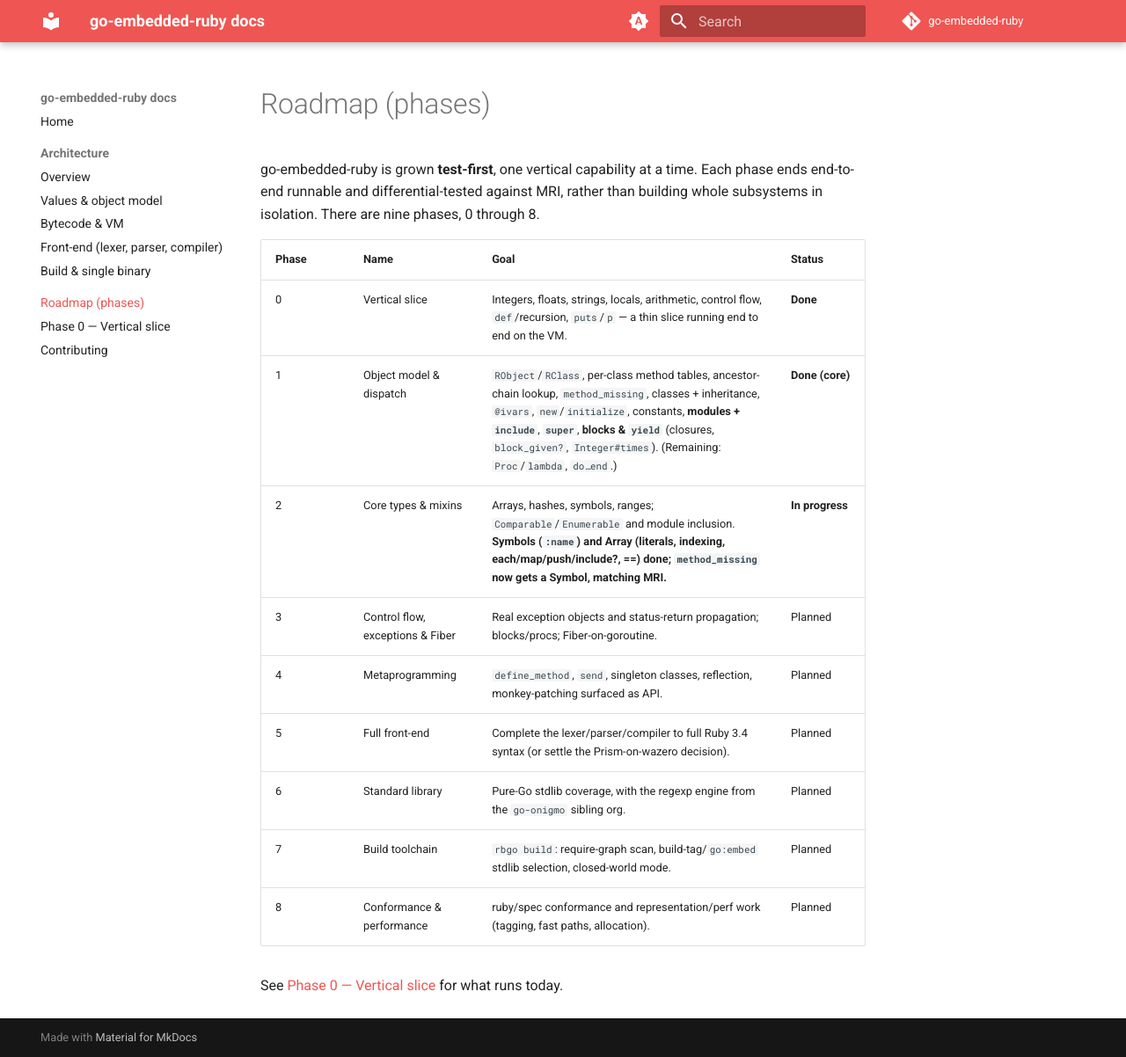
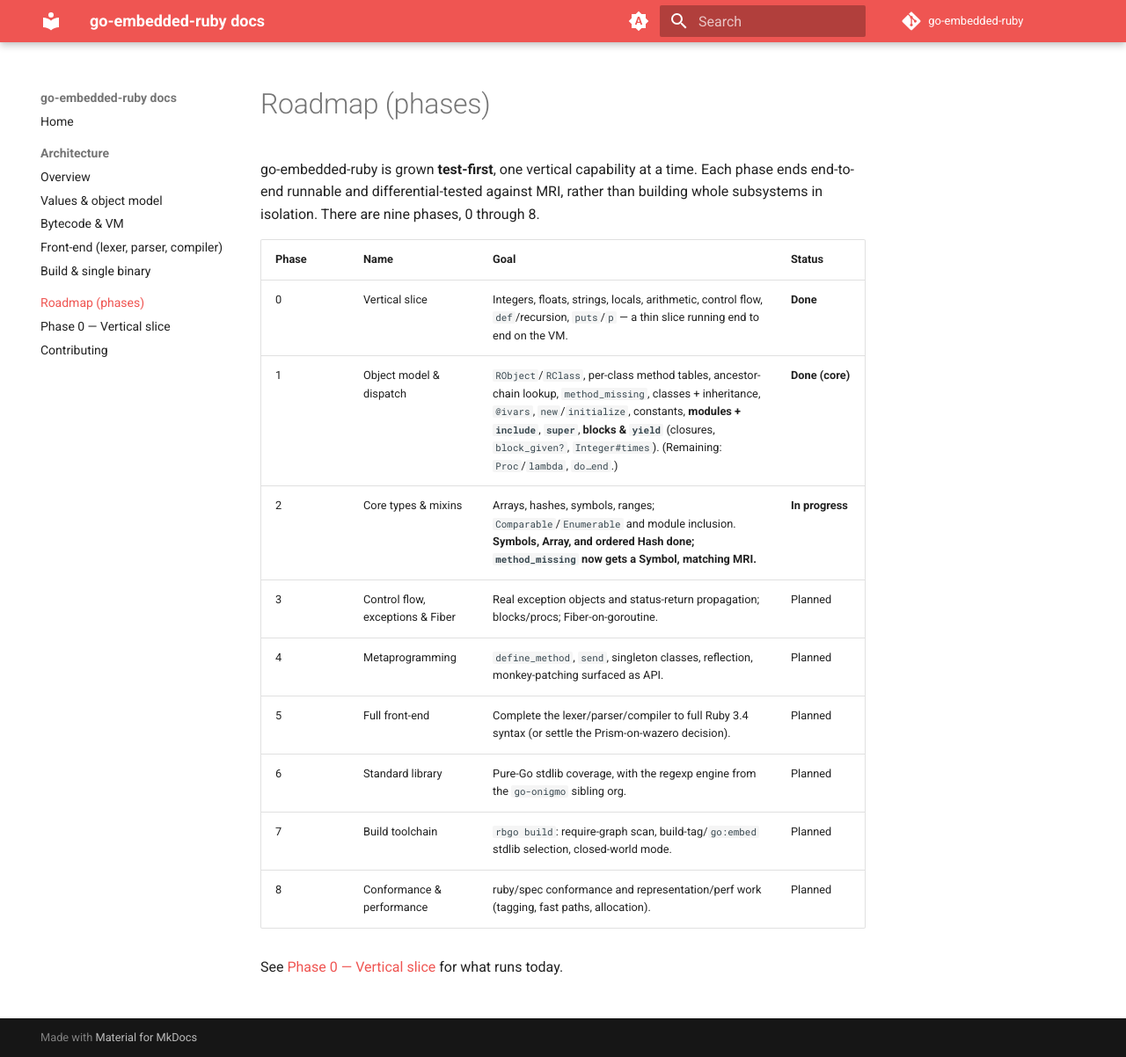
Before and after one commit to go-embedded-ruby/docs, an MkDocs documentation site: the page built from docs/roadmap.md, in a window 1280 px wide and 1202 px high. Shown: the whole window at 88% size. Built offline with MkDocs 1.6.1 and Material for MkDocs 9.7.7, drawn with Linux system fonts in a browser that asks for light colours; the version menu is left out.

Commit message:
docs: roadmap notes Hash done
Co-Authored-By: Claude Opus 4.8 (1M context) <noreply@anthropic.com>

```diff
--- a/docs/roadmap.md
+++ b/docs/roadmap.md
@@ -8,7 +8,7 @@ building whole subsystems in isolation. There are nine phases, 0 through 8.
 | --- | --- | --- | --- |
 | 0 | Vertical slice | Integers, floats, strings, locals, arithmetic, control flow, `def`/recursion, `puts`/`p` — a thin slice running end to end on the VM. | **Done** |
 | 1 | Object model & dispatch | `RObject`/`RClass`, per-class method tables, ancestor-chain lookup, `method_missing`, classes + inheritance, `@ivars`, `new`/`initialize`, constants, **modules + `include`**, **`super`**, **blocks & `yield`** (closures, `block_given?`, `Integer#times`). (Remaining: `Proc`/`lambda`, `do…end`.) | **Done (core)** |
-| 2 | Core types & mixins | Arrays, hashes, symbols, ranges; `Comparable`/`Enumerable` and module inclusion. **Symbols (`:name`) and Array (literals, indexing, each/map/push/include?, ==) done; `method_missing` now gets a Symbol, matching MRI.** | **In progress** |
+| 2 | Core types & mixins | Arrays, hashes, symbols, ranges; `Comparable`/`Enumerable` and module inclusion. **Symbols, Array, and ordered Hash done; `method_missing` now gets a Symbol, matching MRI.** | **In progress** |
 | 3 | Control flow, exceptions & Fiber | Real exception objects and status-return propagation; blocks/procs; Fiber-on-goroutine. | Planned |
 | 4 | Metaprogramming | `define_method`, `send`, singleton classes, reflection, monkey-patching surfaced as API. | Planned |
 | 5 | Full front-end | Complete the lexer/parser/compiler to full Ruby 3.4 syntax (or settle the Prism-on-wazero decision). | Planned |
```
